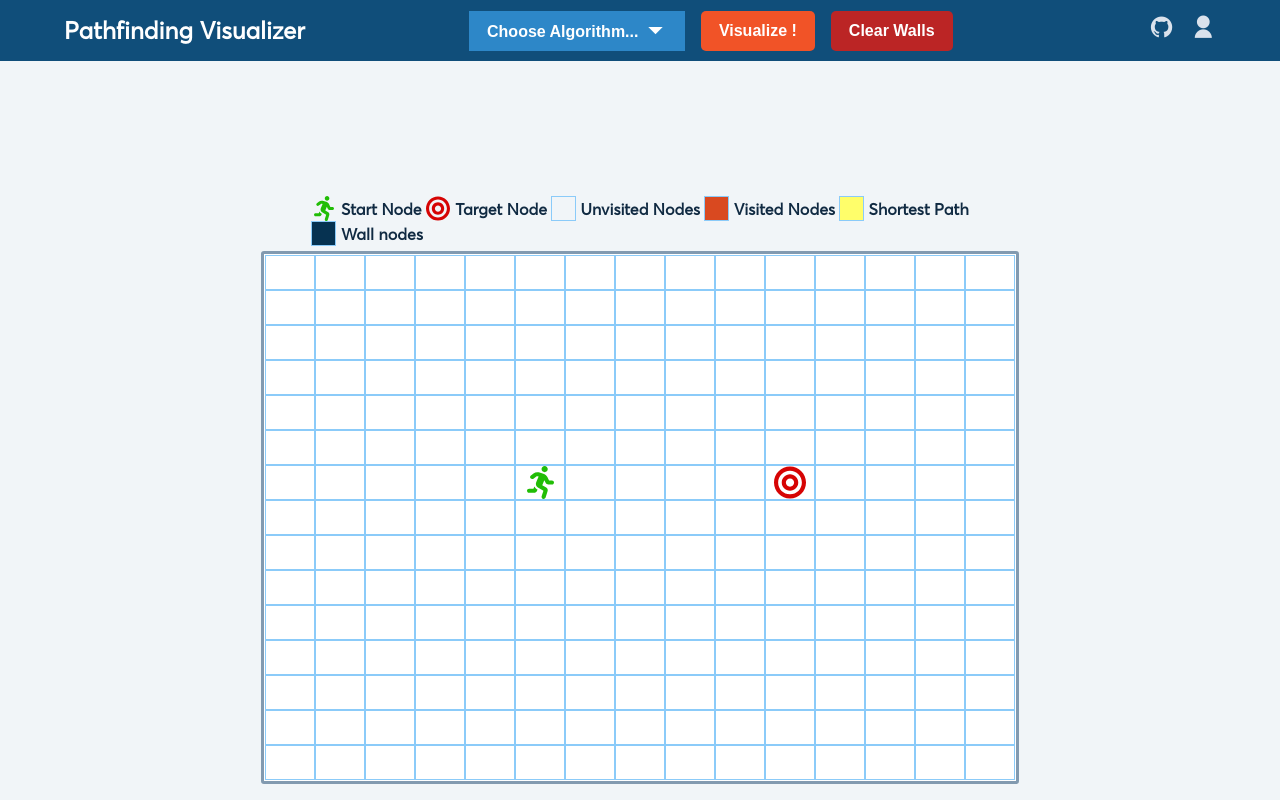
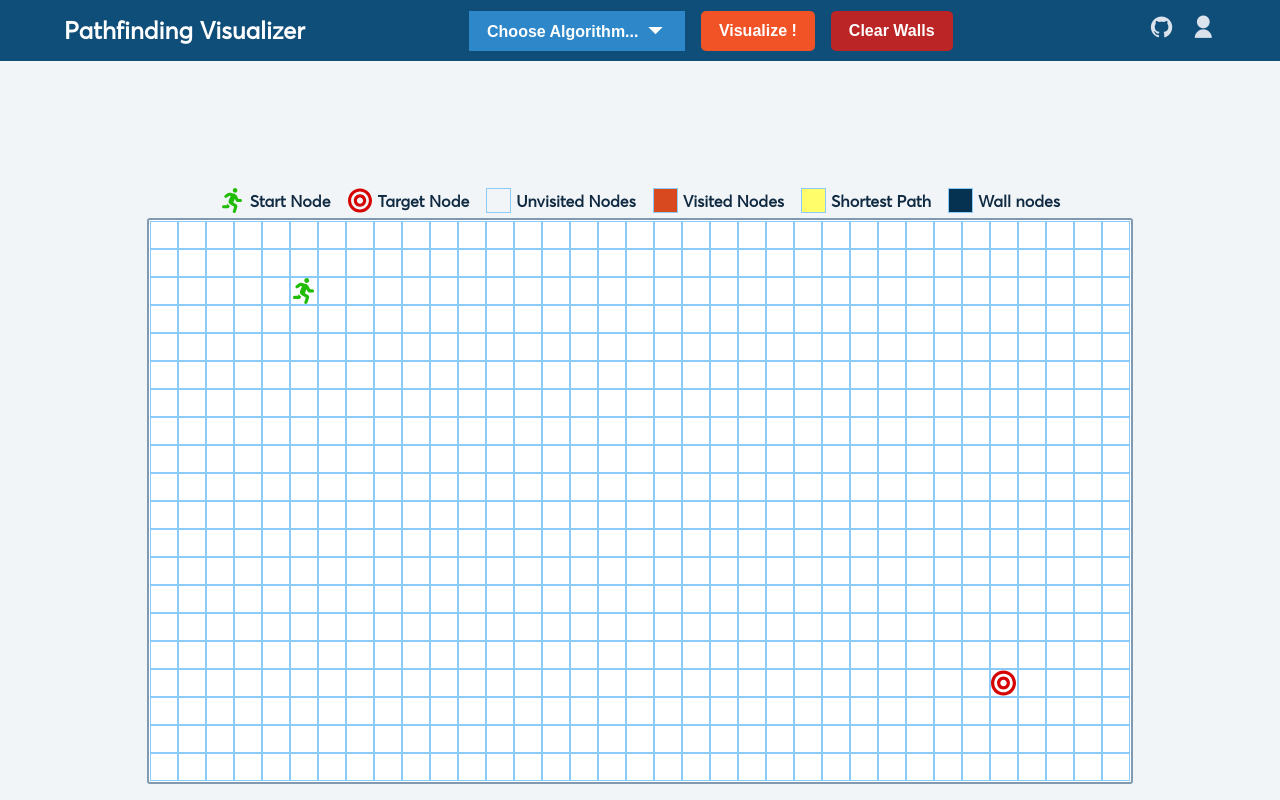
Before and after one commit to andrewphm/pathfinding, a React (Create React App) app: page / in a window 1280 px wide. Built offline with nearby package versions, Linux system fonts and the light colour scheme.

Commit message:
Add shortest path algorithm

```diff
--- a/src/algorithms.js
+++ b/src/algorithms.js
@@ -83,6 +83,7 @@ export const bfs = async (state, dispatch, getNodeObject, getGridSize) => {
 
     // Validate if current node is target
     if (currentNodeDom.classList.contains("target")) {
+      console.log(currentNode);
       backtracking(currentNode);
       dispatch({ type: "IS_RUNNING", payload: false });
       return;
@@ -97,7 +98,7 @@ export const bfs = async (state, dispatch, getNodeObject, getGridSize) => {
     const rowVectors = [0, 1, 0, -1];
     const colVectors = [-1, 0, 1, 0];
     for (let i = 0; i < 4; i++) {
-      await timeout(1);
+      await timeout(10);
       const xCord = currentX + rowVectors[i];
       const yCord = currentY + colVectors[i];
 
@@ -112,13 +113,13 @@ export const bfs = async (state, dispatch, getNodeObject, getGridSize) => {
           if (!visited.has(nextNodeObj)) {
             nextNode.classList.add("queue");
             nextNodeObj.parents = [...parents, currentNode];
-            parents = [];
             visited.add(nextNodeObj);
             queue.push(nextNodeObj);
           }
         }
       }
     }
+    parents = [];
   }
   dispatch({ type: "IS_RUNNING", payload: false });
   return;
@@ -126,6 +127,7 @@ export const bfs = async (state, dispatch, getNodeObject, getGridSize) => {
 
 const backtracking = (currentNode) => {
   const path = currentNode.parents;
+  currentNode.dom.classList.add("shortest");
   for (let i = path.length - 1; i >= 0; i--) {
     path[i].dom.classList.add("shortest");
   }
--- a/src/components/Home.js
+++ b/src/components/Home.js
@@ -5,8 +5,8 @@ import Grid from "./Grid/";
 
 import { reducer } from "./reducer";
 const Home = () => {
-  let row = 15;
-  let col = 15;
+  let row = 20;
+  let col = 35;
 
   // Set properties of CSS variable grid row/col
   let root = document.getElementById("root");
@@ -19,8 +19,8 @@ const Home = () => {
       nodes: [],
       isMouseDown: false,
       isRunning: false,
-      startNodeIndex: 95,
-      targetNodeIndex: 100,
+      startNodeIndex: 75,
+      targetNodeIndex: 590,
       isMovingStart: false,
       isMovingTarget: false,
     };
--- a/src/index.css
+++ b/src/index.css
@@ -265,7 +265,7 @@ nav {
   display: grid;
   grid-template-rows: repeat(var(--grid-rows), 1fr);
   grid-template-columns: repeat(var(--grid-columns), 1fr);
-  border: 3px solid var(--clr-grey-6);
+  border: 2px solid var(--clr-grey-6);
   background-color: var(--clr-white);
   margin: 0 2rem;
 }
@@ -276,8 +276,8 @@ nav {
   display: flex;
   justify-content: center;
   align-items: center;
-  height: 35px;
-  width: 50px;
+  height: 28px;
+  width: 28px;
 }
 .start {
   color: var(--clr-start);
```
